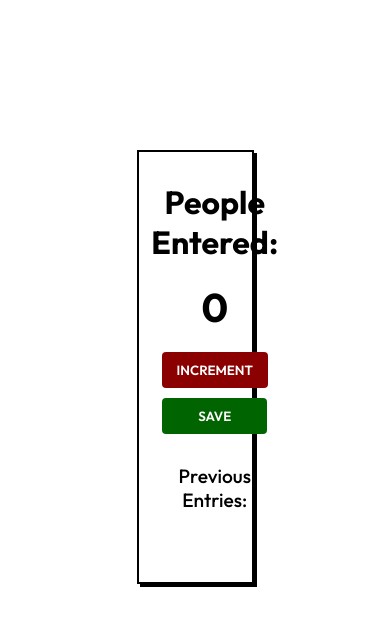
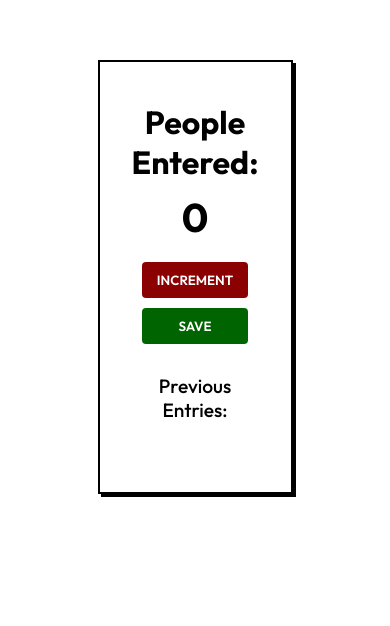
Before and after one commit to theuzomavictor/Attendance-counter-app, a plain HTML site: page index.html in a window 390 px wide. Drawn offline with Linux system fonts and the light colour scheme.

Commit message:
Add mobile responsiveness
Media query for mobile responsiveness was added to make it look good on mobile devices

```diff
--- a/styles.css
+++ b/styles.css
@@ -68,3 +68,26 @@ button {
     margin: 30px auto;
     text-align: center;
 }
+
+/* Screen sizes of 500px and below */
+
+@media (max-width:700px) {
+    body {
+        display: flex;
+        justify-content: center;
+        align-items: center;
+        margin-top: 60px;
+    }
+
+    h1 {
+        margin: 10px 20px;
+    }
+
+    .container {
+        width: 50%;
+        max-height: 100vh;
+        display: flex;
+        border: 2px solid black;
+        box-shadow: 3px 3px;
+    }
+}
```
